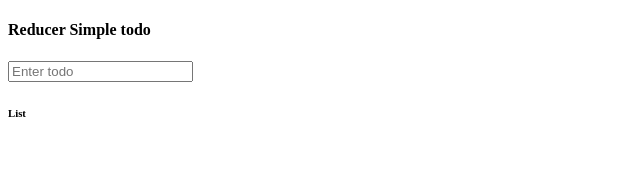
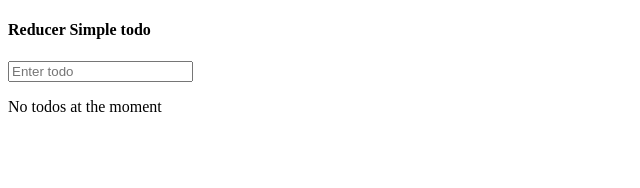
Before and after one commit to MariusCodeAcademy/hookIntro, a React (Create React App) app: page / in a window 1280 px wide. Shown: the top 188 px of the page, without its empty margins (0-640 px from the left). Built offline with nearby package versions, Linux system fonts and the light colour scheme.

Commit message:
no todo case

```diff
--- a/src/components/ReducerCounter/RTodo.jsx
+++ b/src/components/ReducerCounter/RTodo.jsx
@@ -12,7 +12,11 @@ export default function RTodo({ item, dispatch }) {
       >
         Toggle
       </button>
-      <button>Delete</button>
+      <button
+        onClick={() => dispatch({ type: ACTION.DELETE_TODO, payload: item.id })}
+      >
+        Delete
+      </button>
     </li>
   );
 }
--- a/src/components/ReducerCounter/ReducerSimpleTodo.jsx
+++ b/src/components/ReducerCounter/ReducerSimpleTodo.jsx
@@ -4,6 +4,7 @@ import RTodo from "./RTodo";
 export const ACTION = {
   ADD_TODO: "add-todo",
   TOGGLE_TODO: "toggle-todo",
+  DELETE_TODO: "delete-todo",
 };
 
 function todoReducer(todosArr, action) {
@@ -15,6 +16,9 @@ function todoReducer(todosArr, action) {
         if (action.payload === t.id) return { ...t, done: !t.done };
         return t;
       });
+    case ACTION.DELETE_TODO:
+      // gauti versija todoArr be to kas buvo paspausta
+      return todosArr.filter((t) => t.id !== action.payload);
     default:
       return todosArr;
   }
@@ -47,12 +51,18 @@ function ReducerSimpleTodo() {
           placeholder="Enter todo"
         />
       </form>
+      {/* rodyti reikiamus reikiamoj vietoj  */}
+      {todosArr.length === 0 && <p>No todos at the moment</p>}
+      {todosArr.length > 0 && (
+        <div>
           <h6>List</h6>
           <ul>
             {todosArr.map((t) => (
               <RTodo key={t.id} item={t} dispatch={dispatch} />
             ))}
           </ul>
+        </div>
+      )}
     </>
   );
 }
```
Lines whose indentation alone changed are shown as unchanged.
